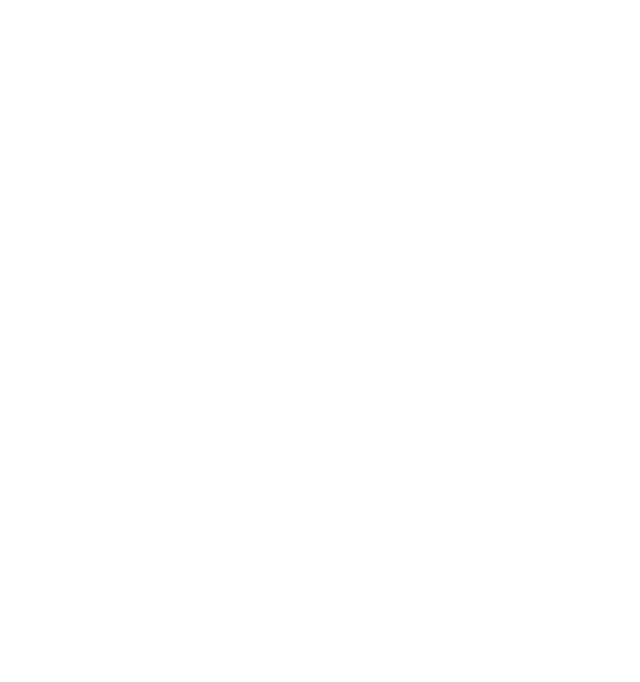
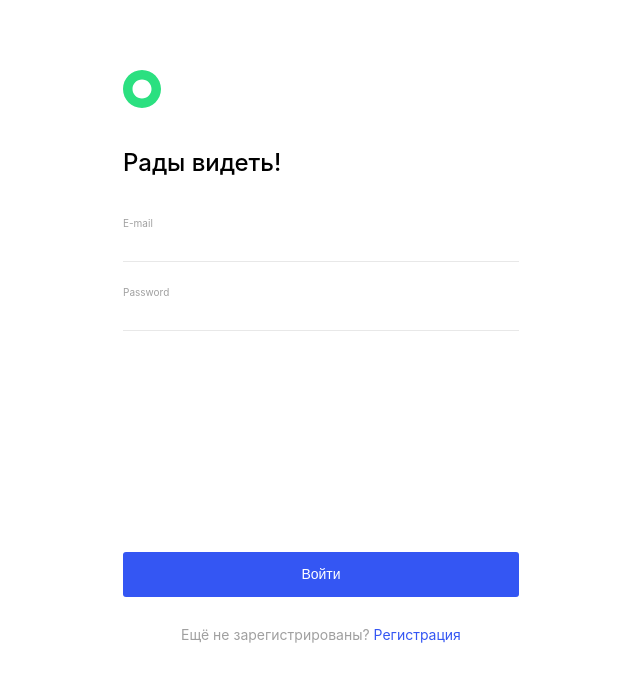
Before and after one commit to AndrewRusanov/movies-explorer-frontend, a React (Create React App) app: page /signin in a window 1280 px wide. Shown: the top 682 px of the page, without its empty margins (319-959 px from the left). Built offline with nearby package versions, Linux system fonts and the light colour scheme.

Commit message:
feat: add Login component

```diff
--- a/src/App.jsx
+++ b/src/App.jsx
@@ -18,6 +18,7 @@
   const goBack = () => {
     navigate(-1);
   };
+
   return (
     <div className={styles.page}>
       <Routes>
--- a/src/components/Login/Login.jsx
+++ b/src/components/Login/Login.jsx
@@ -1,7 +1,74 @@
+import { useState } from "react";
+import logo from "../../images/header__logo.svg";
 import styles from "./Login.module.css";
+import emailRegex from "../../utils/constants";
+import { NavLink, useNavigate } from "react-router-dom";
 
 const Login = () => {
-  return <section>Логин</section>;
+  const [email, setEmail] = useState(null);
+  const [password, setPassword] = useState(null);
+  const [isError, setIsError] = useState(false);
+
+  const navigate = useNavigate();
+
+  return (
+    <section className={styles.login__container}>
+      <div className={styles.login__wrapper}>
+        <div className={styles.form__container}>
+          <img
+            src={logo}
+            alt="Логотип проекта"
+            className={styles.login__logo}
+          />
+          <h1 className={styles.login__title}>Рады видеть!</h1>
+          <span className={styles.input__caption}>E-mail</span>
+          <input
+            type="email"
+            pattern={emailRegex}
+            className={styles.input}
+            value={email}
+            onChange={(e) => {
+              setEmail(e.target.value);
+            }}
+          />
+          <span className={styles.input__caption}>Password</span>
+          <input
+            type="password"
+            className={`${styles.input} ${
+              isError ? styles.input_type_error : ""
+            }`}
+            value={password}
+            onClick={() => setIsError(false)}
+            onChange={(e) => setPassword(e.target.value)}
+          />
+          <span
+            className={`${styles.input__caption} ${
+              styles.input__Errorcaption
+            } ${isError ? styles.input__Errorcaption_type_visible : ""} `}
+          >
+            Что-то пошло не так...
+          </span>
+        </div>
+        <div className={styles.navigation__container}>
+          <button
+            className={styles.login__button}
+            onClick={() => navigate("/movies")}
+          >
+            Войти
+          </button>
+          <p className={styles.login__description}>
+            Ещё не зарегистрированы?{" "}
+            <NavLink
+              to="/signup"
+              className={styles.login__description_type_link}
+            >
+              Регистрация
+            </NavLink>
+          </p>
+        </div>
+      </div>
+    </section>
+  );
 };
 
 export default Login;
--- a/src/components/Login/Login.module.css
+++ b/src/components/Login/Login.module.css
@@ -0,0 +1,124 @@
+.login__container {
+  margin: 0 auto;
+  color: black;
+  display: flex;
+  justify-content: center;
+}
+
+.login__wrapper {
+  margin: 70px auto;
+  display: flex;
+  flex-direction: column;
+  justify-content: space-between;
+  width: 396px;
+}
+
+.form__container {
+  display: flex;
+  flex-direction: column;
+  width: 100%;
+}
+
+.navigation__container {
+  display: flex;
+  flex-direction: column;
+  align-items: center;
+  margin: 203px 0 0;
+  width: 100%;
+}
+
+.login__logo {
+  width: 38px;
+  height: 38px;
+  object-fit: cover;
+}
+
+.login__title {
+  font-size: 24px;
+  font-weight: 500;
+  line-height: 1.21;
+  margin: 40px 0;
+  padding: 0;
+}
+
+.input {
+  width: 100%;
+  max-height: 32px;
+  outline: none;
+  padding: 5px 0 10px 0;
+  border: none;
+  font-size: 14px;
+  line-height: 1.21;
+  font-weight: 500;
+  border-bottom: 1px solid #e8e8e8;
+  margin: 0 auto 24px;
+}
+
+.input_type_error {
+  color: #FF3055;
+}
+
+.input:focus {
+  border-bottom: 1px solid #3456F3;
+}
+
+.input:last-of-type{
+  margin: 0 auto 0;
+}
+
+.input__caption {
+  color: #a0a0a0;
+  font-size: 10px;
+  line-height: 1.21;
+  font-weight: 400px;
+  margin: 0;
+  padding: 0;
+}
+
+.input__Errorcaption{
+  color: #FF3055;
+  visibility: hidden;
+  margin: 6px 0 0;
+}
+
+.input__Errorcaption_type_visible {
+  visibility: visible;
+}
+
+.login__button {
+  background-color: #3456F3;
+  width: 100%;
+  height: 45px;
+  padding: 0;
+  margin: 0 0 16px;
+  border: none;
+  border-radius: 3px;
+  color: white;
+  font-size: 14px;
+  line-height: 1.21;
+  text-align: center;
+  font-weight: 400;
+}
+
+.login__button:hover {
+  cursor: pointer;
+  opacity: 0.8;
+}
+
+.login__description {
+  color: #a0a0a0;
+  font-size: 14px;
+  line-height: 1.21;
+  font-weight: 400;
+  text-align: center;
+}
+
+.login__description_type_link{
+  color: #3456F3;
+  text-decoration: none;
+}
+
+.login__description_type_link:hover {
+  cursor: pointer;
+  opacity: 0.7;
+}
--- a/src/components/Main/Promo/Promo.jsx
+++ b/src/components/Main/Promo/Promo.jsx
@@ -31,7 +31,6 @@
           type="button"
           className={styles.promo__learnMore}
           onClick={() => {
-            console.log("hui");
             handleScrollToComponent("aboutProject");
           }}
         >
--- /dev/null
+++ b/src/utils/constants.js
@@ -0,0 +1,3 @@
+const emailRegex = /^\w+@[a-zA-Z_]+?\.[a-zA-Z]{2,3}$/;
+
+export default emailRegex;
```
